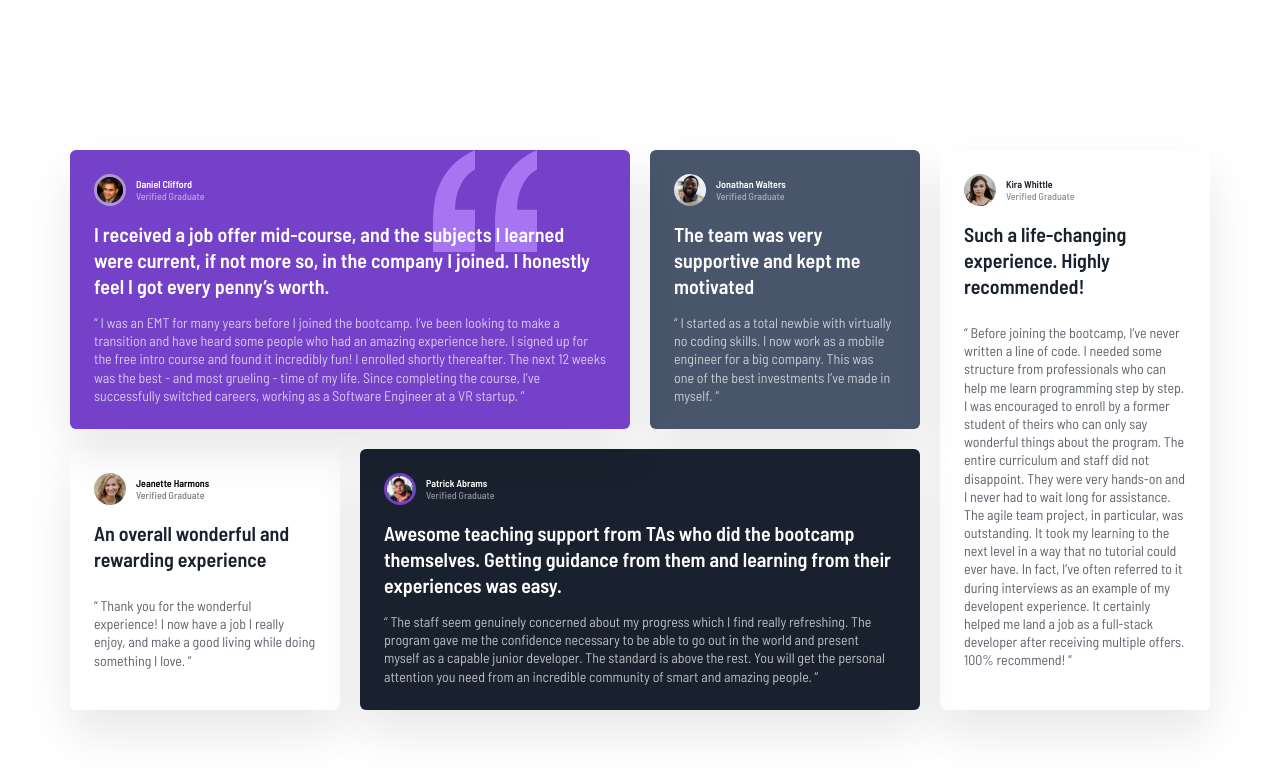
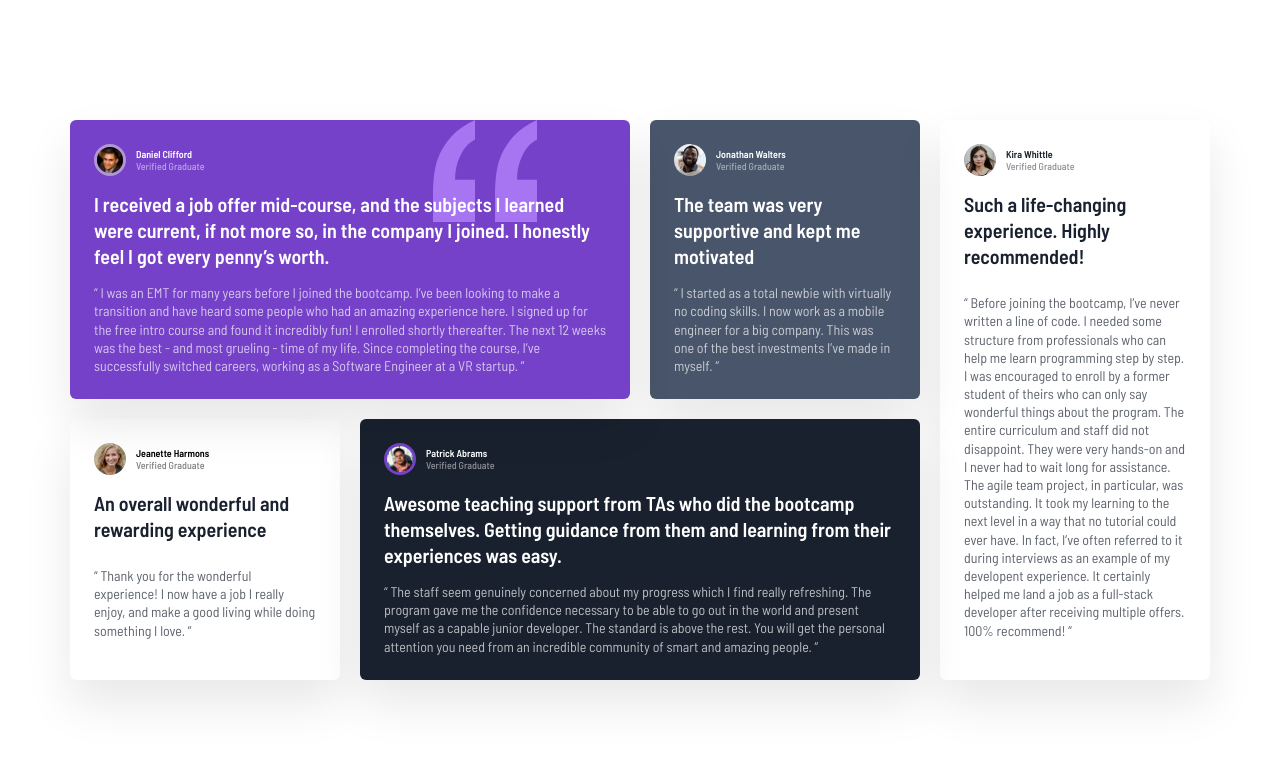
Before and after one commit to miles2332/Testimonials-in-grid, a plain HTML site: page index.html in a window 1280 px wide. Drawn offline with Linux system fonts and the light colour scheme.

Commit message:
added ss

```diff
--- a/queries.css
+++ b/queries.css
@@ -1,8 +1,8 @@
 /********************
- BELOW 23.5*16 = 376px for mobile
+ BELOW 800px for tablets and mobile
  ****************** */
 
-@media (max-width: 23.5em) {
+@media (max-width: 50em) {
   .container {
     margin: 5rem 2.2rem;
   }
--- a/style.css
+++ b/style.css
@@ -73,6 +73,10 @@ body {
   font-family: "Barlow Semi Condensed", sans-serif;
   font-weight: 500;
   font-style: normal;
+  min-height: 100vh;
+  display: flex;
+  justify-content: center;
+  align-items: center;
 }
 
 .container {
@@ -80,7 +84,6 @@ body {
   /* margin-left: 15rem;
   margin-right: 15rem; */
   max-width: 114rem;
-  margin: 15rem auto;
 }
 
 .testimonials {
```
Also changed, not shown: Screenshot of my solution mobile.png (added), Screenshot of my solution.png (added), image.png (added), 1 other file.
